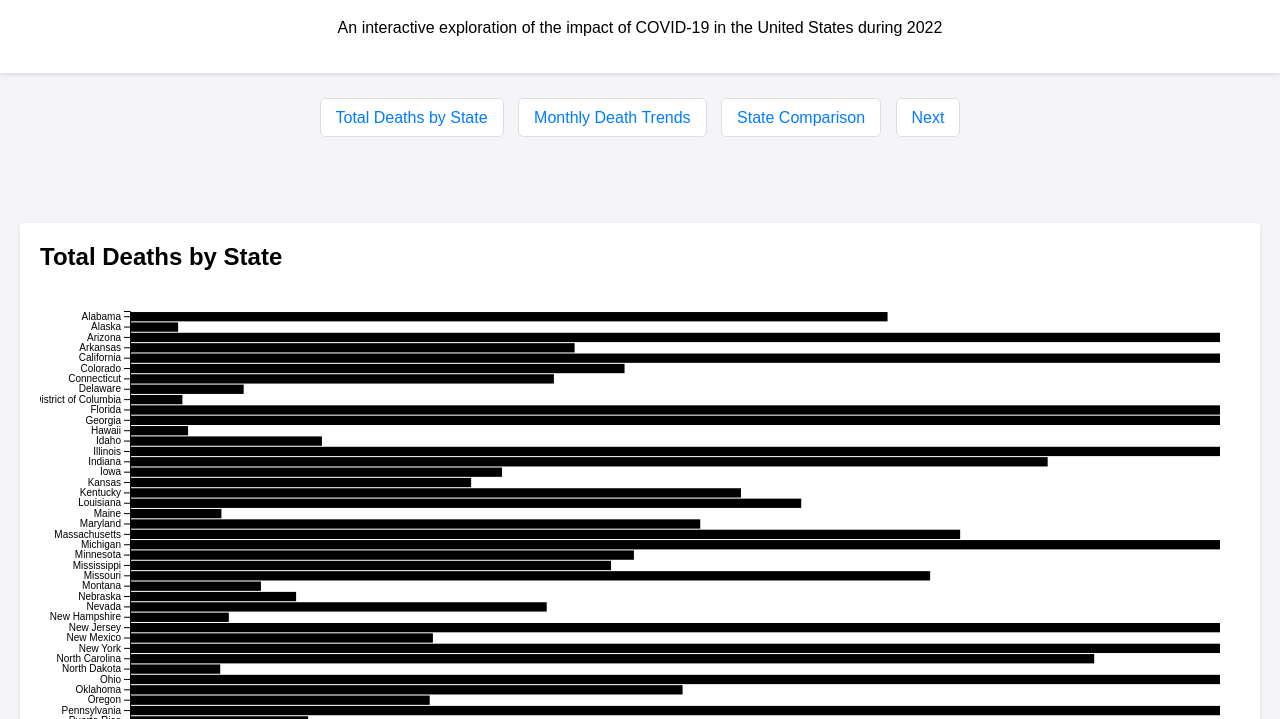
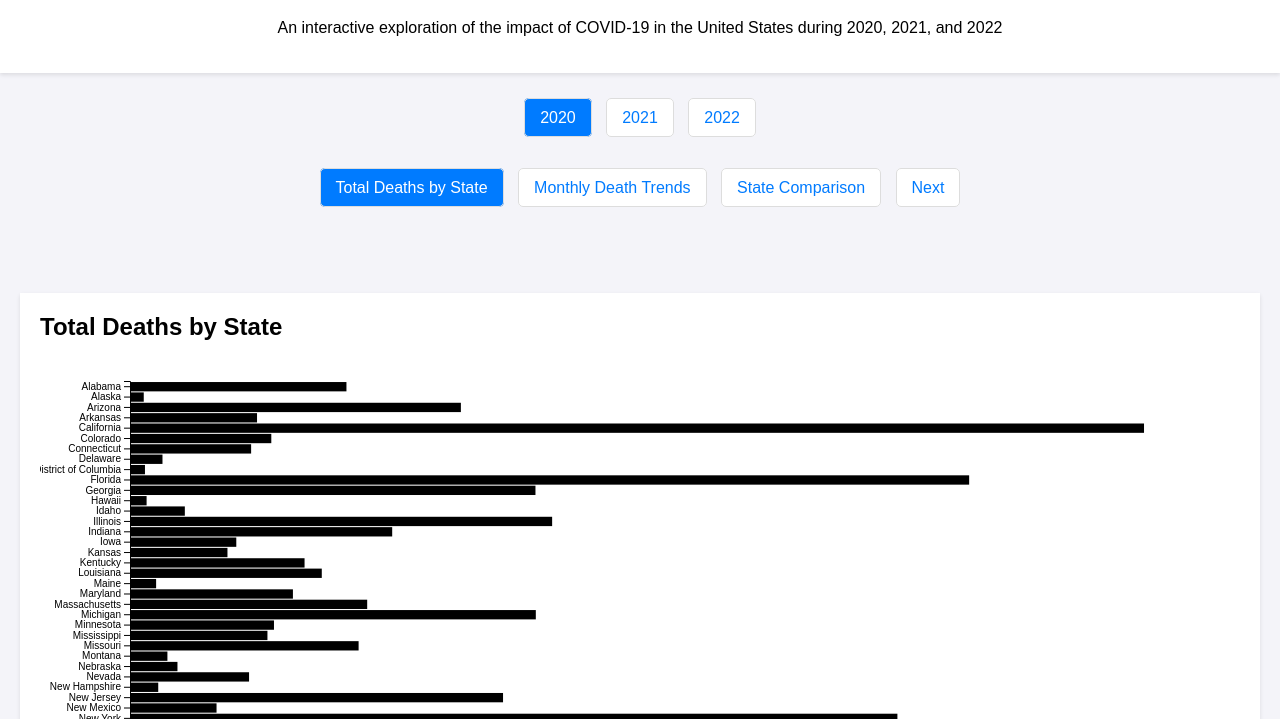
Before and after one commit to jou2024/covid19-narrative-visualization, a plain HTML site: page index.html in a window 1280 px wide. Both pictures are taken after a click on the link "Total Deaths by State". Shown: the part 81-800 px from the top of the page. Drawn offline with nearby package versions, Linux system fonts and the light colour scheme.

Commit message:
Working version 3 years data

```diff
--- a/css/styles.css
+++ b/css/styles.css
@@ -17,18 +17,18 @@ nav {
     margin: 20px 0;
 }
 
-.pagination {
+.year-tabs, .scene-tabs {
     list-style: none;
     padding: 0;
     display: inline-block;
 }
 
-.pagination li {
+.year-tabs li, .scene-tabs li {
     display: inline;
     margin: 0 5px;
 }
 
-.pagination li a {
+.year-tabs li a, .scene-tabs li a {
     text-decoration: none;
     padding: 10px 15px;
     color: #007bff;
@@ -37,7 +37,7 @@ nav {
     border-radius: 5px;
 }
 
-.pagination li a:hover {
+.year-tabs li a:hover, .scene-tabs li a:hover, .year-tabs li a.active, .scene-tabs li a.active {
     background-color: #007bff;
     color: #ffffff;
 }
--- a/index.html
+++ b/index.html
@@ -9,11 +9,17 @@
 <body>
     <header>
         <h1>COVID-19 Narrative Visualization</h1>
-        <p>An interactive exploration of the impact of COVID-19 in the United States during 2022</p>
+        <p>An interactive exploration of the impact of COVID-19 in the United States during 2020, 2021, and 2022</p>
     </header>
-
     <nav>
-        <ul class="pagination">
+        <ul class="year-tabs">
+            <li><a href="#" data-year="2020" class="active">2020</a></li>
+            <li><a href="#" data-year="2021">2021</a></li>
+            <li><a href="#" data-year="2022">2022</a></li>
+        </ul>
+    </nav>
+    <nav>
+        <ul class="scene-tabs">
             <li><a href="#" data-target="scene1">Total Deaths by State</a></li>
             <li><a href="#" data-target="scene2">Monthly Death Trends</a></li>
             <li><a href="#" data-target="scene3">State Comparison</a></li>
@@ -45,7 +51,7 @@
                 <label for="state2">Select State 2:</label>
                 <select id="state2"></select>
                 <button id="compareButton">Compare</button>
-                <div id="lineChart"></div>
+                <div id="lineChart_compare"></div>
             </div>
         </section>
 
--- a/js/script.js
+++ b/js/script.js
@@ -1,23 +1,88 @@
-// Load the data
-d3.csv('data/total_deaths_state_2022.csv').then(totalDeathsData => {
-    console.log("Total Deaths Data Loaded", totalDeathsData); // Debugging
+const yearTabs = document.querySelectorAll('.year-tabs a');
+const sceneTabs = document.querySelectorAll('.scene-tabs a');
+const scenes = document.querySelectorAll('.scene');
 
-    d3.csv('data/monthly_deaths_state_2022.csv').then(monthlyDeathsData => {
-        console.log("Monthly Deaths Data Loaded", monthlyDeathsData); // Debugging
+let currentYear = '2022'; // Default year
 
+// Event listener for year tabs
+yearTabs.forEach(tab => {
+    tab.addEventListener('click', function (e) {
+        e.preventDefault();
+        currentYear = this.getAttribute('data-year');
+
+        // Update active class for year tabs
+        yearTabs.forEach(t => t.classList.remove('active'));
+        this.classList.add('active');
+
+        // Load data for the selected year
+        loadDataForYear(currentYear);
+    });
+});
+
+// Event listener for scene tabs
+sceneTabs.forEach(tab => {
+    tab.addEventListener('click', function (e) {
+        e.preventDefault();
+        const target = this.getAttribute('data-target');
+
+        // Update active class for scene tabs
+        sceneTabs.forEach(t => t.classList.remove('active'));
+        this.classList.add('active');
+
+        // Show the selected scene
+        scenes.forEach(scene => scene.classList.remove('active'));
+        document.getElementById(target).classList.add('active');
+    });
+});
+
+// Function to load data for the selected year
+function loadDataForYear(year) {
+    d3.csv(`data/total_deaths_state_${year}.csv`).then(totalDeathsData => {
+        d3.csv(`data/monthly_deaths_state_${year}.csv`).then(monthlyDeathsData => {
             // Initialize the visualizations
             createBarChart(totalDeathsData);
             createLineChart(monthlyDeathsData);
             createStateComparison(monthlyDeathsData);
         }).catch(error => {
-        console.error("Error loading monthly deaths data: ", error);
+            console.error(`Error loading monthly deaths data for ${year}: `, error);
         });
     }).catch(error => {
-    console.error("Error loading total deaths data: ", error);
+        console.error(`Error loading total deaths data for ${year}: `, error);
     });
+}
+
+// Initial load for the default year
+loadDataForYear(currentYear);
+
+// Helper function to get monthly deaths based on the selected year
+function getMonthlyDeaths(d, year) {
+    console.log("Input year for getMonthlyDeaths  ", year); // Debugging
+    console.log("Input d for getMonthlyDeaths  ", d); // Debugging
+    if (year === '2020') {
+        return +d.monthly_deaths_2020;
+    } else if (year === '2021') {
+        return +d.monthly_deaths_2021;
+    } else if (year === '2022') {
+        return +d.monthly_deaths_2022;
+    }
+    return 0; // Default case, should not happen if the year is correctly set
+}
+
+function getTotalDeaths(d, year) {
+    if (year === '2020') {
+        return +d.total_deaths_2020;
+    } else if (year === '2021') {
+        return +d.total_deaths_2021;
+    } else if (year === '2022') {
+        return +d.total_deaths_2022;
+    }
+    return 0; // Default case, should not happen if the year is correctly set
+}
 
 function createBarChart(data) {
     console.log("Start to run createBarChart"); // Debugging
+    d3.select("#barChart").html(""); // Clear existing chart
+
     const margin = { top: 20, right: 30, bottom: 40, left: 90 };
     const width = window.innerWidth - margin.left - margin.right - 100;
     const height = window.innerHeight - margin.top - margin.bottom - 200;
@@ -29,7 +94,7 @@ function createBarChart(data) {
         .attr("transform", `translate(${margin.left},${margin.top})`);
 
     const x = d3.scaleLinear()
-        .domain([0, d3.max(data, d => d.total_deaths_2022)]).nice()
+        .domain([0, d3.max(data, d => getTotalDeaths(d, currentYear))]).nice()
         .range([0, width]);
 
     const y = d3.scaleBand()
@@ -50,7 +115,7 @@ function createBarChart(data) {
         .attr("class", "bar")
         .attr("x", 0)
         .attr("y", d => y(d.state))
-        .attr("width", d => x(d.total_deaths_2022))
+        .attr("width", d => x(getTotalDeaths(d, currentYear)))
         .attr("height", y.bandwidth())
         .on("mouseover", function(event, d) {
             d3.select(this)
@@ -65,11 +130,14 @@ function createBarChart(data) {
 }
 
 function createLineChart(data) {
+    console.log("Start createLineChart"); // Debugging
+    d3.select("#lineChart").html(""); // Clear existing chart
+
     const margin = { top: 20, right: 30, bottom: 40, left: 90 };
     const width = window.innerWidth - margin.left - margin.right - 100;
     const height = window.innerHeight - margin.top - margin.bottom - 200;
 
-    // Create a dropdown menu for state selection
+    // Create dropdown menu for state selection
     d3.select("#lineChart").html(`
         <label for="stateFilter">Select State:</label>
         <select id="stateFilter"></select>
@@ -90,6 +158,8 @@ function createLineChart(data) {
     });
 
     function updateChart(selectedState) {
+        console.log("Start updateChart"); // Debugging
+
         d3.select("#lineChartContent").html("");
 
         const filteredData = selectedState === "All" ? data : data.filter(d => d.state === selectedState);
@@ -105,7 +175,7 @@ function createLineChart(data) {
             .range([0, width]);
 
         const y = d3.scaleLinear()
-            .domain([0, d3.max(filteredData, d => +d.monthly_deaths_2022)]).nice()
+            .domain([0, d3.max(filteredData, d => getMonthlyDeaths(d, currentYear))]).nice()
             .range([height, 0]);
 
         svg.append("g")
@@ -122,7 +192,7 @@ function createLineChart(data) {
 
         const line = d3.line()
             .x(d => x(new Date(d.month)))
-            .y(d => y(+d.monthly_deaths_2022));
+            .y(d => y(getMonthlyDeaths(d, currentYear)));
 
         const stateGroups = d3.groups(filteredData, d => d.state);
 
@@ -143,13 +213,13 @@ function createLineChart(data) {
           .enter().append("circle")
             .attr("class", "dot")
             .attr("cx", d => x(new Date(d.month)))
-            .attr("cy", d => y(+d.monthly_deaths_2022))
+            .attr("cy", d => y(getMonthlyDeaths(d, currentYear)))
             .attr("r", 5)
             .attr("fill", d => color(d.state))
             .on("mouseover", function(event, d) {
                 d3.select(this).attr("r", 7);
                 tooltip.transition().duration(200).style("opacity", .9);
-                tooltip.html(`State: ${d.state}<br>Month: ${d.month}<br>Deaths: ${d.monthly_deaths_2022}`)
+                tooltip.html(`State: ${d.state}<br>Month: ${d.month}<br>Deaths: ${getMonthlyDeaths(d, currentYear)}`)
                     .style("left", (event.pageX + 5) + "px")
                     .style("top", (event.pageY - 28) + "px");
             })
@@ -163,7 +233,7 @@ function createLineChart(data) {
             .data(stateGroups)
           .enter().append("text")
             .attr("class", "state-label")
-            .attr("transform", d => `translate(${width},${y(d[1][d[1].length - 1].monthly_deaths_2022)})`)
+            .attr("transform", d => `translate(${width},${y(getMonthlyDeaths(d[1][d[1].length - 1], currentYear))})`)
             .attr("dy", ".35em")
             .attr("text-anchor", "start")
             .style("fill", d => color(d[0]))
@@ -180,6 +250,11 @@ function createLineChart(data) {
 }
 
 function createStateComparison(data) {
+
+    console.log("Start createStateComparison"); // Debugging
+
+    d3.select("#comparisonChart").html(""); // Clear existing chart
+
     const margin = { top: 20, right: 30, bottom: 40, left: 90 };
     const width = window.innerWidth - margin.left - margin.right - 100;
     const height = window.innerHeight - margin.top - margin.bottom - 200;
@@ -195,6 +270,9 @@ function createStateComparison(data) {
     `);
 
     const states = Array.from(new Set(data.map(d => d.state)));
+    console.log("State: ", states); // Debugging
+
+
     const state1Select = d3.select("#state1");
     const state2Select = d3.select("#state2");
 
@@ -226,7 +304,7 @@ function createStateComparison(data) {
             .range([0, width]);
 
         const y = d3.scaleLinear()
-            .domain([0, d3.max([...stateData1, ...stateData2], d => +d.monthly_deaths_2022)]).nice()
+            .domain([0, d3.max([...stateData1, ...stateData2], d => getMonthlyDeaths(d, currentYear))]).nice()
             .range([height, 0]);
 
         svg.append("g")
@@ -238,7 +316,7 @@ function createStateComparison(data) {
 
         const line = d3.line()
             .x(d => x(new Date(d.month)))
-            .y(d => y(+d.monthly_deaths_2022));
+            .y(d => y(getMonthlyDeaths(d, currentYear)));
 
         // Add line for state 1
         svg.append("path")
@@ -256,19 +334,19 @@ function createStateComparison(data) {
             .attr("stroke-width", 1.5)
             .attr("d", line);
 
-        // Add dots for state 1
+        // Add dots and tooltips for state 1
         svg.selectAll(".dot1")
             .data(stateData1)
           .enter().append("circle")
             .attr("class", "dot1")
             .attr("cx", d => x(new Date(d.month)))
-            .attr("cy", d => y(+d.monthly_deaths_2022))
+            .attr("cy", d => y(getMonthlyDeaths(d, currentYear)))
             .attr("r", 5)
             .attr("fill", "steelblue")
             .on("mouseover", function(event, d) {
                 d3.select(this).attr("fill", "orange");
                 tooltip.transition().duration(200).style("opacity", .9);
-                tooltip.html(`State: ${state1}<br>Month: ${d.month}<br>Deaths: ${d.monthly_deaths_2022}`)
+                tooltip.html(`State: ${state1}<br>Month: ${d.month}<br>Deaths: ${getMonthlyDeaths(d, currentYear)}`)
                     .style("left", (event.pageX + 5) + "px")
                     .style("top", (event.pageY - 28) + "px");
             })
@@ -277,19 +355,19 @@ function createStateComparison(data) {
                 tooltip.transition().duration(500).style("opacity", 0);
             });
 
-        // Add dots for state 2
+        // Add dots and tooltips for state 2
         svg.selectAll(".dot2")
             .data(stateData2)
           .enter().append("circle")
             .attr("class", "dot2")
             .attr("cx", d => x(new Date(d.month)))
-            .attr("cy", d => y(+d.monthly_deaths_2022))
+            .attr("cy", d => y(getMonthlyDeaths(d, currentYear)))
             .attr("r", 5)
             .attr("fill", "orange")
             .on("mouseover", function(event, d) {
                 d3.select(this).attr("fill", "steelblue");
                 tooltip.transition().duration(200).style("opacity", .9);
-                tooltip.html(`State: ${state2}<br>Month: ${d.month}<br>Deaths: ${d.monthly_deaths_2022}`)
+                tooltip.html(`State: ${state2}<br>Month: ${d.month}<br>Deaths: ${getMonthlyDeaths(d, currentYear)}`)
                     .style("left", (event.pageX + 5) + "px")
                     .style("top", (event.pageY - 28) + "px");
             })
@@ -300,14 +378,14 @@ function createStateComparison(data) {
 
         // Add annotations for state names
         svg.append("text")
-            .attr("transform", `translate(${width},${y(stateData1[stateData1.length - 1].monthly_deaths_2022)})`)
+            .attr("transform", `translate(${width},${getMonthlyDeaths(y(stateData1[stateData1.length - 1], currentYear))})`)
             .attr("dy", ".35em")
             .attr("text-anchor", "start")
             .style("fill", "steelblue")
             .text(state1);
 
         svg.append("text")
-            .attr("transform", `translate(${width},${y(stateData2[stateData2.length - 1].monthly_deaths_2022)})`)
+            .attr("transform", `translate(${width},${getMonthlyDeaths(y(stateData2[stateData2.length - 1], currentYear))})`)
             .attr("dy", ".35em")
             .attr("text-anchor", "start")
             .style("fill", "orange")
```
Also changed, not shown: 1 other file. Lines whose indentation alone changed are shown as unchanged.
